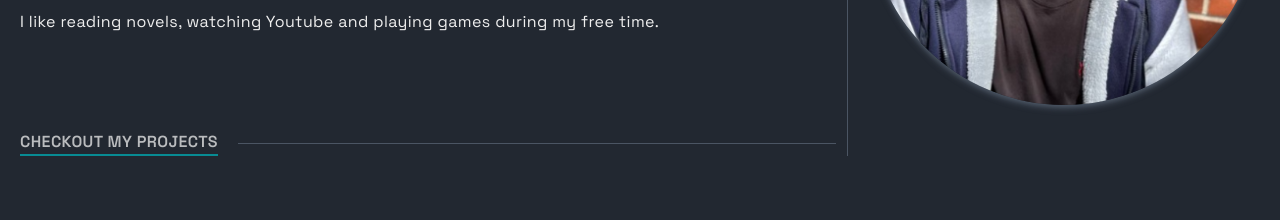
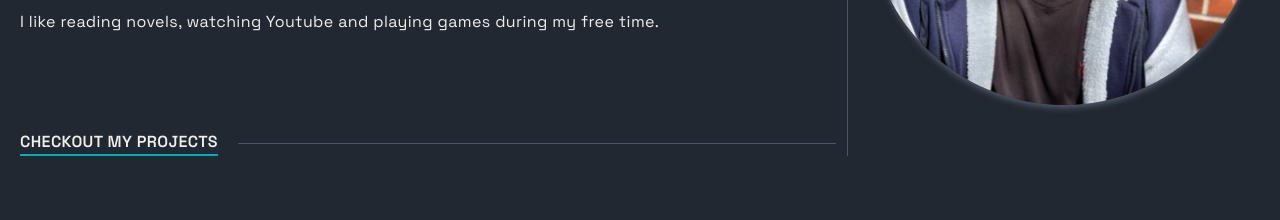
Before and after one commit to sqle157/personal-website, a React (Vite) app: page / in a window 1280 px wide. Shown: the part 1340-1560 px from the top of the page. Built offline with nearby package versions, Linux system fonts and the light colour scheme.

Commit message:
change text color

```diff
--- a/src/components/About.jsx
+++ b/src/components/About.jsx
@@ -68,7 +68,7 @@ const About = () => {
 								href='projects'
 								smooth
 								duration={200}
-								className='inline-block cursor-pointer border-b-2 border-b-[#00ADB5] font-semibold uppercase text-[#EEEEEE] opacity-75'>
+								className='inline-block cursor-pointer border-b-2 border-b-[#00ADB5] font-semibold uppercase text-[#EEEEEE]'>
 								Checkout my projects
 							</Link>
 						</div>
```
